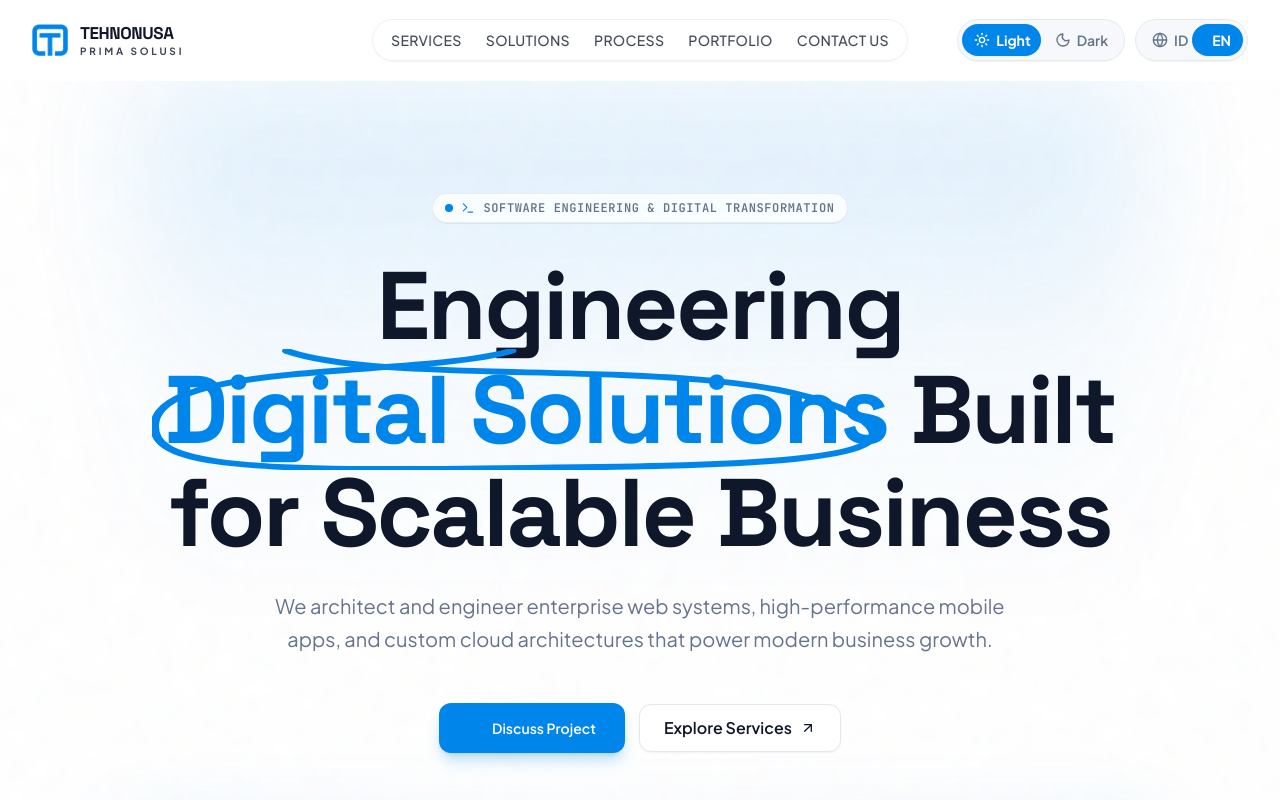
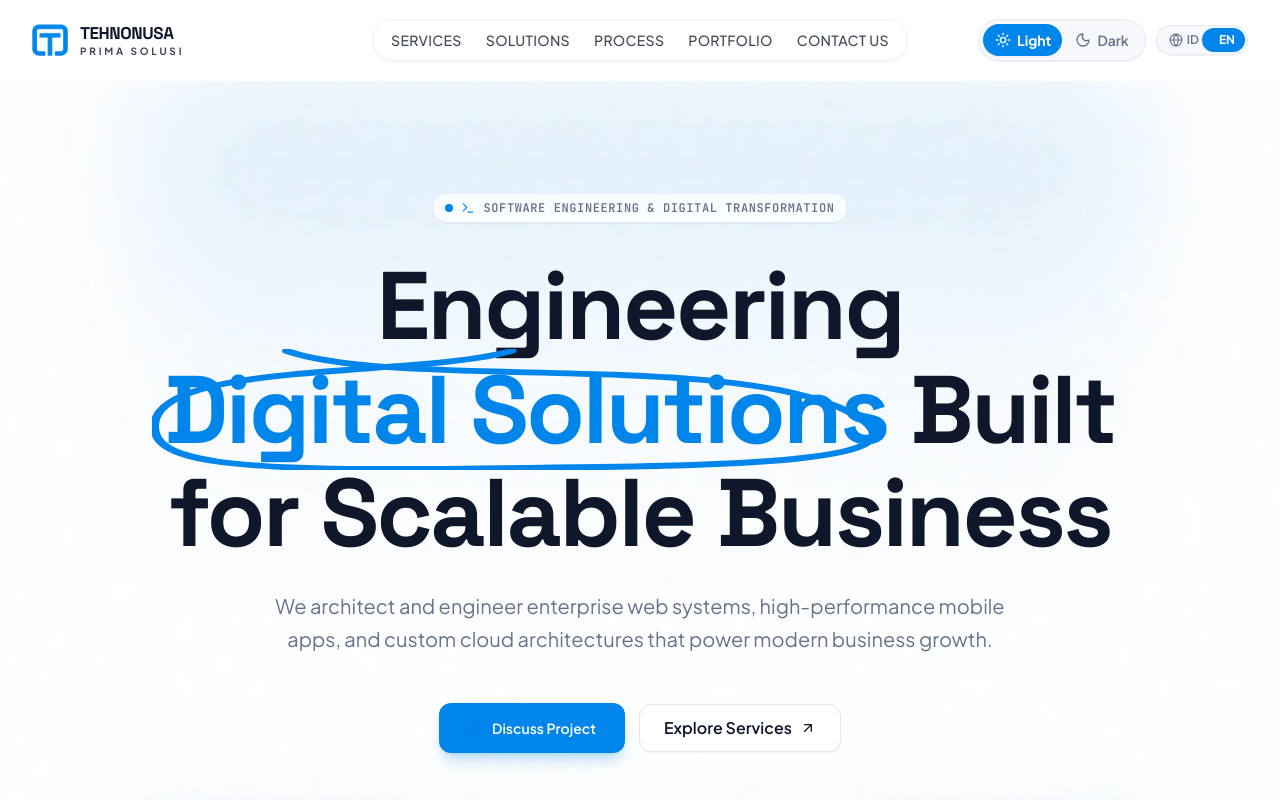
Before and after one commit to TehnonusaPS/tehnonusa-prima-solusi, a Next.js app: page /en in a window 1280 px wide. Shown: the top 800 px of the page. Built offline with nearby package versions, Linux system fonts and the light colour scheme.

Commit message:
style(i18n): reduce LanguageSwitcher size to be more compact than theme slider

```diff
--- a/src/components/ui/language-switcher.tsx
+++ b/src/components/ui/language-switcher.tsx
@@ -12,7 +12,7 @@ export interface LanguageSwitcherProps {
 }
 
 const TOGGLE_CLASSES =
-  "text-xs sm:text-sm font-semibold flex items-center gap-1.5 px-3 py-1.5 transition-colors relative z-10 cursor-pointer select-none outline-none";
+  "text-[11px] sm:text-xs font-semibold flex items-center gap-1 px-2.5 py-1 transition-colors relative z-10 cursor-pointer select-none outline-none";
 
 export function LanguageSwitcher({ className }: LanguageSwitcherProps) {
   const locale = useLocale();
@@ -49,7 +49,7 @@ export function LanguageSwitcher({ className }: LanguageSwitcherProps) {
   return (
     <div
       className={cn(
-        "relative flex w-fit items-center rounded-full p-1 bg-muted/80 border border-border/80 shadow-2xs select-none",
+        "relative flex w-fit items-center rounded-full p-0.5 bg-muted/80 border border-border/80 shadow-2xs select-none",
         className
       )}
       role="group"
@@ -67,7 +67,7 @@ export function LanguageSwitcher({ className }: LanguageSwitcherProps) {
         )}
         onClick={() => handleSelect("id")}
       >
-        <Globe className="h-4 w-4 relative z-10" />
+        <Globe className="h-3 w-3 sm:h-3.5 sm:w-3.5 relative z-10" />
         <span className="relative z-10">ID</span>
       </button>
 
@@ -86,10 +86,10 @@ export function LanguageSwitcher({ className }: LanguageSwitcherProps) {
         <span className="relative z-10">EN</span>
       </button>
 
-      {/* Spring Animated Sliding Pill (Identical to SliderToggle) */}
+      {/* Spring Animated Sliding Pill */}
       <div
         className={cn(
-          "absolute inset-1 z-0 flex",
+          "absolute inset-0.5 z-0 flex",
           currentLocale === "en" ? "justify-end" : "justify-start"
         )}
       >
```
